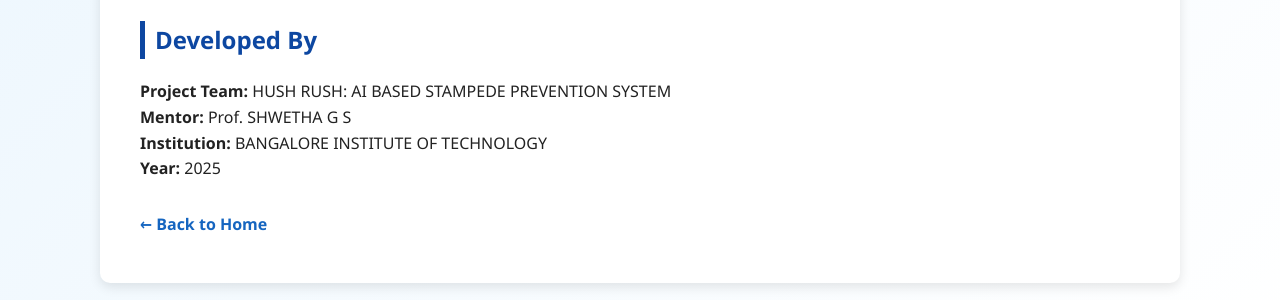
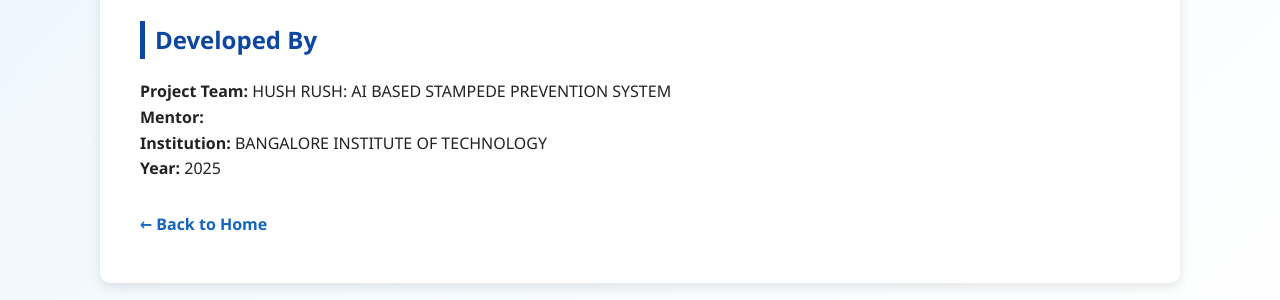
Before and after one commit to Krithika-NA/AI-Based-Stampede-Prevention-System, a Flask app: page /about in a window 1280 px wide. Shown: the part 1193-1493 px from the top of the page. Run offline with Flask 3, Linux system fonts and the light colour scheme.

Commit message:
Update about.html

```diff
--- a/templates/about.html
+++ b/templates/about.html
@@ -142,7 +142,7 @@
             <strong>Project Team:</strong> HUSH RUSH:
 AI BASED STAMPEDE PREVENTION SYSTEM
 <br>
-            <strong>Mentor:</strong> Prof. SHWETHA G S
+            <strong>Mentor:</strong>
 <br>
             <strong>Institution:</strong> BANGALORE INSTITUTE OF TECHNOLOGY<br>
             <strong>Year:</strong> 2025
```
